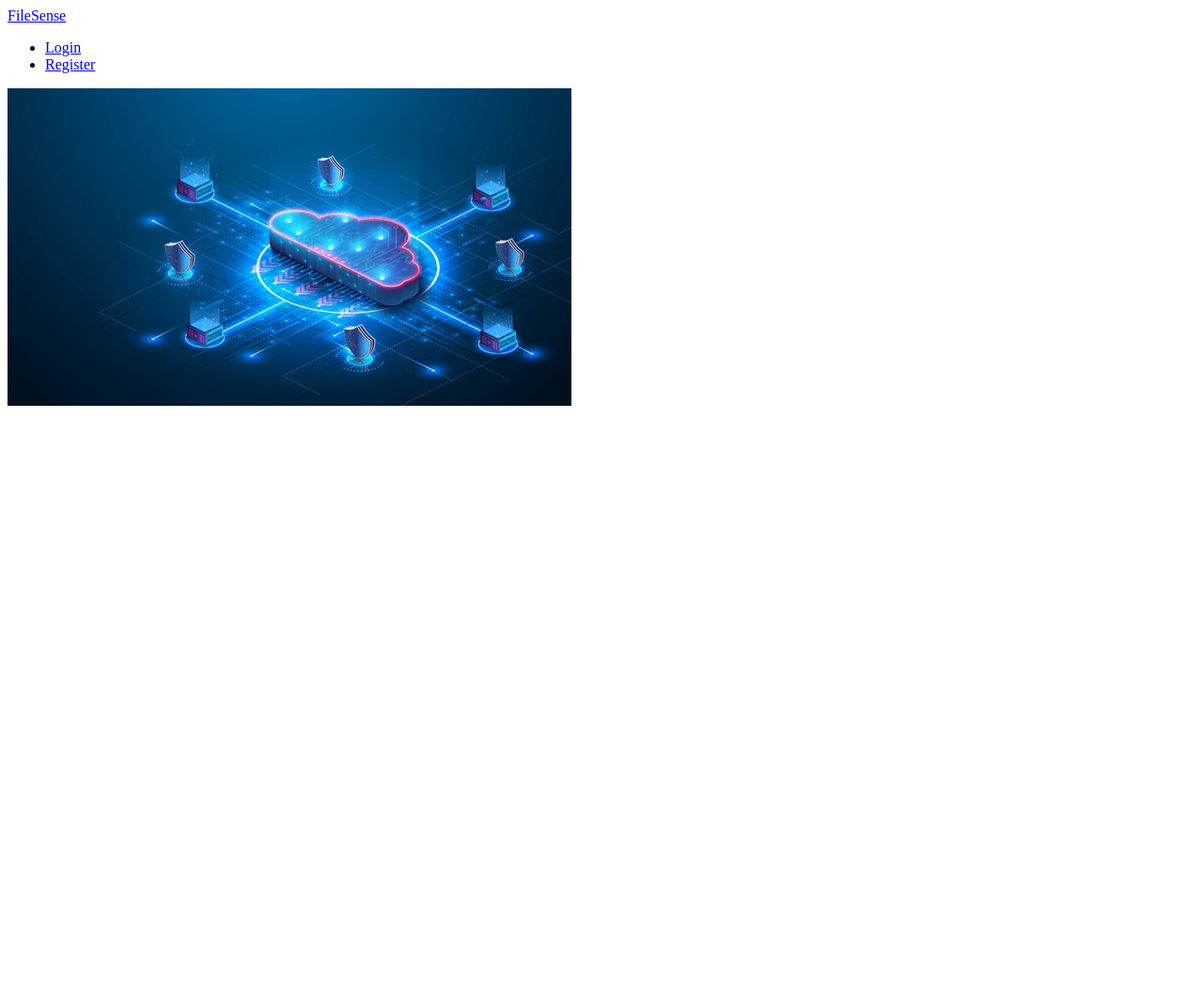
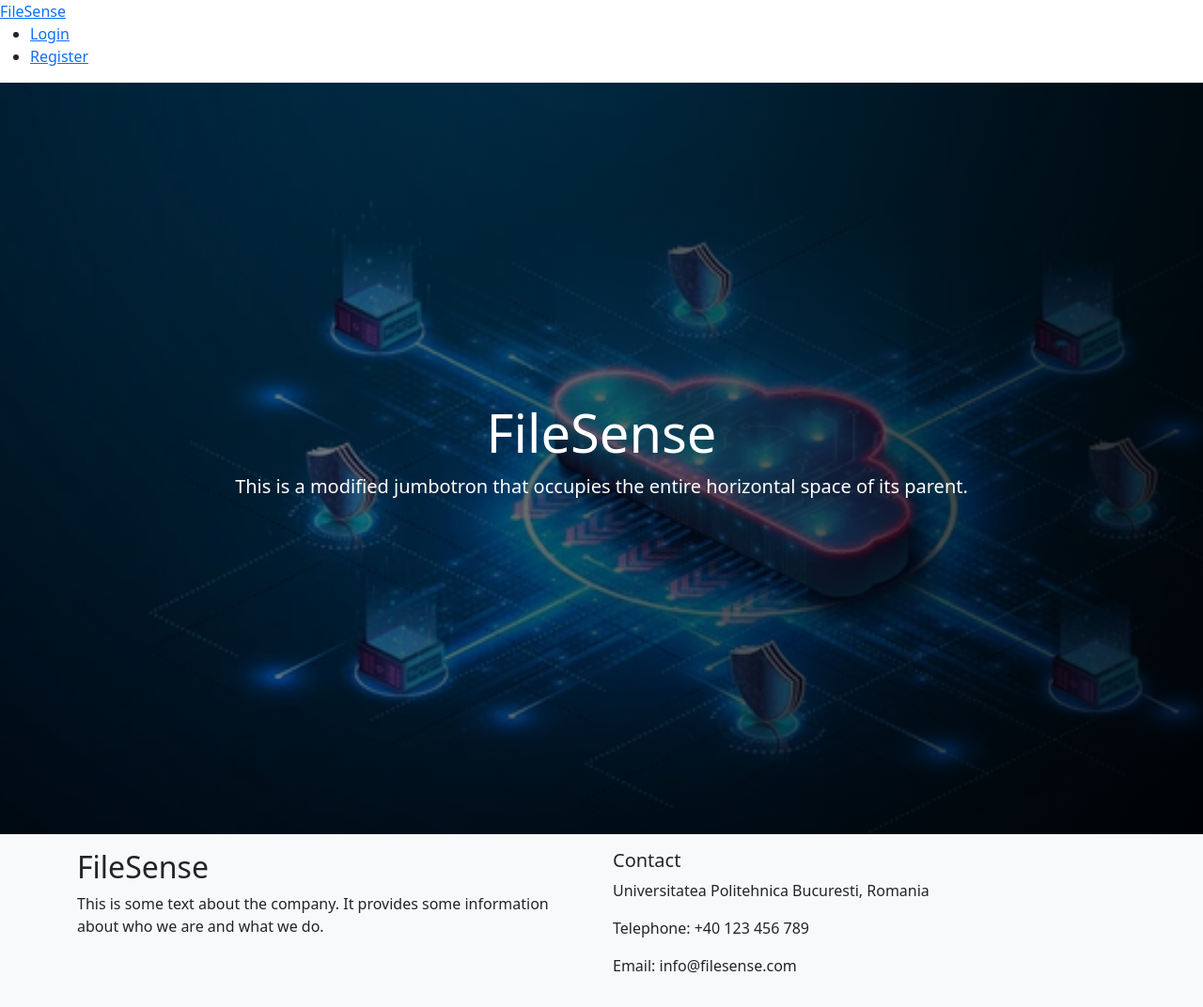
Before and after one commit to MateiBuzdea/FileSense-Project, a Flask app: page / in a window 1280 px wide. Shown: the whole page at 94% size. Before the commit the page ends 432 px from the top, so only its background shows below. Run offline with Flask 3, Linux system fonts and the light colour scheme; parts of the project's set-up code (start-up, migrations or seed data) failed here and were passed over; some libraries are stand-ins or nearby versions.

Commit message:
mainpage draft 1

```diff
--- a/web/app/templates/base.html
+++ b/web/app/templates/base.html
@@ -4,6 +4,8 @@
 <head>
   <meta charset="UTF-8">
   <title>FIleSense</title>
+  <link href="https://cdn.jsdelivr.net/npm/bootstrap@5.3.2/dist/css/bootstrap.min.css" rel="stylesheet" integrity="sha384-T3c6CoIi6uLrA9TneNEoa7RxnatzjcDSCmG1MXxSR1GAsXEV/Dwwykc2MPK8M2HN" crossorigin="anonymous">
+
 
   {% block js %}
   {% endblock %}
@@ -50,6 +52,10 @@
     {% endblock %}
   </main>
 
+
+  <script src="https://cdn.jsdelivr.net/npm/bootstrap@5.3.2/dist/js/bootstrap.bundle.min.js" integrity="sha384-C6RzsynM9kWDrMNeT87bh95OGNyZPhcTNXj1NW7RuBCsyN/o0jlpcV8Qyq46cDfL" crossorigin="anonymous"></script>
+  <script src="https://cdn.jsdelivr.net/npm/@popperjs/core@2.11.8/dist/umd/popper.min.js" integrity="sha384-I7E8VVD/ismYTF4hNIPjVp/Zjvgyol6VFvRkX/vR+Vc4jQkC+hVqc2pM8ODewa9r" crossorigin="anonymous"></script>
+  <script src="https://cdn.jsdelivr.net/npm/bootstrap@5.3.2/dist/js/bootstrap.min.js" integrity="sha384-BBtl+eGJRgqQAUMxJ7pMwbEyER4l1g+O15P+16Ep7Q9Q+zqX6gSbd85u4mG4QzX+" crossorigin="anonymous"></script>
 </body>
 {% block aditional %}
 {% endblock %}
--- a/web/app/templates/index.html
+++ b/web/app/templates/index.html
@@ -2,6 +2,39 @@
 
 {% block content %}
 
-<img src="/static/storage.webp">
+
+<div class="jumbotron jumbotron-fluid d-flex align-items-center justify-content-center"  style="background: linear-gradient(to right, rgba(0,0,0,0.4), rgba(0,0,0,0.8)), url('/static/storage.webp'); background-size: cover; background-position: center center; height: 100vh; backdrop-filter: blur(15px);">
+  <div class="container text-center">
+    <h1 class="display-4" style="color: white;">FileSense</h1>
+    <p class="lead" style="color: white;;">This is a modified jumbotron that occupies the entire horizontal space of its parent.</p>
+  </div>
+</div>
+
+
+
+<!-- Create a footer that contains three columns. The first contains a logo image and a block of text underneath. The second contains info about location. The third contains links to social media. -->
+
+<footer class="footer mt-auto py-3 bg-light">
+  <div class="container">
+    <div class="row">
+      <div class="col">
+        <h2>FileSense</h2>
+        <p class="mt-2">This is some text about the company. It provides some information about who we are and what we do.</p>
+      </div>
+      <div class="col">
+        <h5>Contact</h5>
+        <p>Universitatea Politehnica Bucuresti, Romania</p>
+        <p>Telephone: +40 123 456 789</p>
+        <p>Email: info@filesense.com</p>
+      </div>
+      <!-- <div class="col">
+        <h5>Follow us</h5>
+        <p><a href="#"><img src="/path/to/facebook.png" alt="Facebook" class="img-fluid"></a></p>
+        <p><a href="#"><img src="/path/to/twitter.png" alt="Twitter" class="img-fluid"></a></p>
+        <p><a href="#"><img src="/path/to/instagram.png" alt="Instagram" class="img-fluid"></a></p>
+      </div> -->
+    </div>
+  </div>
+</footer>
 
 {% endblock %}
```
Also changed, not shown: web/app/templates/home.html (+40 -0 lines), web/app/templates/package-lock.json (added).
